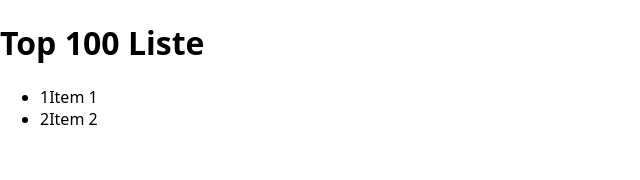
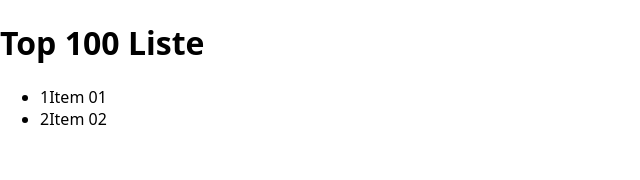
Before and after one commit to CoderMarkus/capstone_true100, a Next.js app: page / in a window 1280 px wide. Shown: the top 180 px of the page, without its empty margins (0-640 px from the left). Built offline with nearby package versions, Linux system fonts and the light colour scheme.

Commit message:
deployment

```diff
--- a/pages/index.js
+++ b/pages/index.js
@@ -3,8 +3,8 @@ import React from "react";
 const Top100Page = () => {
   // Daten für die Top-100-Liste
   const top100List = [
-    { rank: 1, title: "Item 1" },
-    { rank: 2, title: "Item 2" },
+    { rank: 1, title: "Item 01" },
+    { rank: 2, title: "Item 02" },
     // Weitere Listeneinträge hier
   ];
 
```
